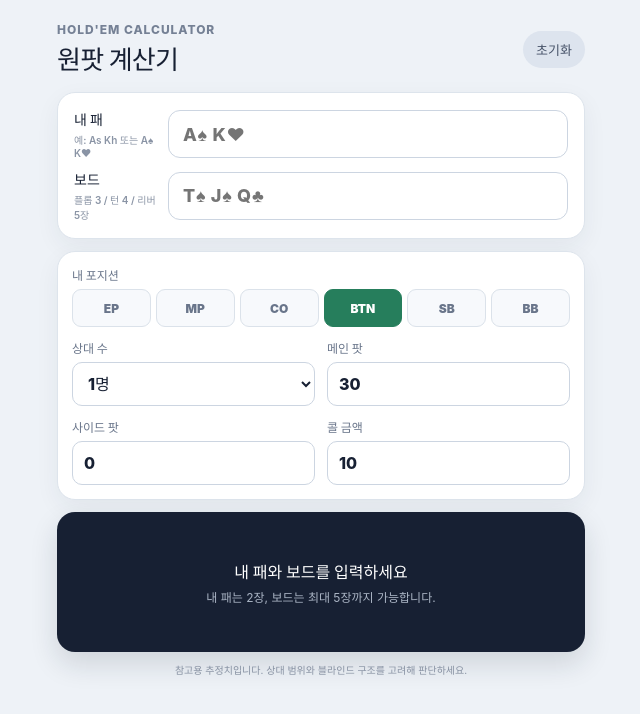
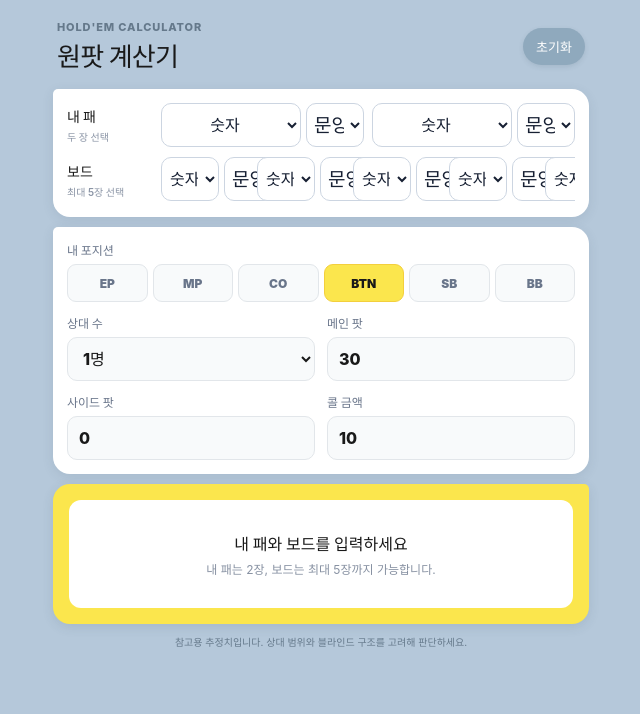
Before and after one commit to pimang2e/holdem-poker-calculator, a React (Vite) app: page / in a window 1280 px wide. Shown: the top 714 px of the page, without its empty margins (319-959 px from the left). Built offline with nearby package versions, Linux system fonts and the light colour scheme.

Commit message:
Add card pickers and Kakao-style UI
Co-authored-by: Copilot <223556219+Copilot@users.noreply.github.com>

```diff
--- a/src/App.css
+++ b/src/App.css
@@ -1,37 +1,46 @@
-.app-shell { width: min(560px, 100%); min-height: 100vh; margin: 0 auto; padding: 22px 16px 32px; }
-header { display:flex; align-items:center; justify-content:space-between; margin-bottom:16px; }
-.eyebrow { margin:0 0 2px; color:#758195; font-size:12px; font-weight:800; letter-spacing:.08em; text-transform:uppercase; }
+.app-shell { width: min(560px, 100%); min-height: 100vh; margin: 0 auto; padding: 18px 12px 32px; }
+header { display:flex; align-items:center; justify-content:space-between; margin-bottom:14px; padding:2px 4px; }
+.eyebrow { margin:0 0 2px; color:#65798b; font-size:11px; font-weight:800; letter-spacing:.08em; text-transform:uppercase; }
 h1 { margin:0; font-size:26px; letter-spacing:-.03em; }
-.reset { border:0; background:#dde4ee; color:#465268; border-radius:999px; padding:9px 13px; font-size:13px; font-weight:800; }
-.card { background:#fff; border:1px solid #dde4ec; border-radius:18px; box-shadow:0 8px 24px rgba(32,45,71,.06); }
-.hand-card { display:grid; grid-template-columns:82px 1fr; gap:10px 12px; align-items:center; padding:16px; }
+.reset { border:0; background:#8fa9bd; color:#fff; border-radius:999px; padding:9px 13px; font-size:13px; font-weight:800; box-shadow:0 2px 5px rgba(50,72,90,.12); }
+.card { background:#fff; border:0; border-radius:17px; box-shadow:0 3px 12px rgba(50,72,90,.10); }
+.hand-card { display:grid; grid-template-columns:82px 1fr; gap:10px 12px; align-items:center; padding:14px; border-top-left-radius:5px; }
 .hand-card label { display:flex; flex-direction:column; font-size:14px; font-weight:800; }
 .hand-card label span { margin-top:3px; color:#8a94a5; font-size:10px; font-weight:600; }
 .hand-card input { width:100%; height:48px; border:1px solid #ccd5e1; border-radius:12px; padding:0 14px; font-size:18px; font-weight:800; letter-spacing:.04em; }
 .hand-card input:focus { outline:3px solid rgba(38,126,92,.12); border-color:#267e5c; }
-.controls { display:grid; grid-template-columns:repeat(2,1fr); gap:12px; margin-top:12px; padding:14px; }
+.card-picker { display:grid; grid-template-columns:repeat(2,1fr); gap:8px; min-width:0; }
+.board-picker { grid-template-columns:repeat(5,88px); overflow-x:auto; padding-bottom:2px; }
+.hand-card label ~ .card-picker { grid-column:2; }
+.card-slot { display:grid; grid-template-columns:minmax(58px,1fr) 58px; gap:5px; }
+.card-slot select { width:100%; height:44px; min-width:0; border:1px solid #ccd5e1; border-radius:10px; background:#fff; color:#172033; font-weight:900; text-align:center; }
+.rank-select { padding:0 4px; font-size:16px; }
+.suit-select { padding:0 3px; font-size:19px; }
+.suit-select.h,.suit-select.d { color:#d84a57; }
+.suit-select.s,.suit-select.c { color:#172033; }
+.controls { display:grid; grid-template-columns:repeat(2,1fr); gap:12px; margin-top:10px; padding:14px; border-top-left-radius:5px; }
 .field { display:flex; flex-direction:column; gap:6px; min-width:0; }
 .field.full { grid-column:1/-1; }
 .field label,.field>span { color:#69758a; font-size:12px; font-weight:800; }
-.field input,.field select { width:100%; height:44px; border:1px solid #ccd5e1; border-radius:10px; background:#fff; padding:0 11px; color:#172033; font-weight:800; }
+.field input,.field select { width:100%; height:44px; border:1px solid #e2e6ea; border-radius:10px; background:#f8fafb; padding:0 11px; color:#191919; font-weight:800; }
 .segmented { display:grid; grid-template-columns:repeat(6,1fr); gap:5px; }
-.segmented button { height:38px; border:1px solid #dbe2ea; border-radius:9px; background:#f7f9fc; color:#69758a; font-size:12px; font-weight:900; }
-.segmented button.active { border-color:#267e5c; background:#267e5c; color:#fff; }
-.result-card { margin-top:12px; border-radius:18px; background:#172033; color:#fff; padding:16px; box-shadow:0 12px 28px rgba(23,32,51,.14); }
-.action-row { display:flex; align-items:flex-end; justify-content:space-between; padding-bottom:14px; border-bottom:1px solid rgba(255,255,255,.12); }
+.segmented button { height:38px; border:1px solid #e2e6ea; border-radius:9px; background:#f8fafb; color:#69758a; font-size:12px; font-weight:900; }
+.segmented button.active { border-color:#f3cf3d; background:#fbe64d; color:#191919; }
+.result-card { margin-top:10px; border-radius:17px; border-top-right-radius:5px; background:#fbe64d; color:#191919; padding:16px; box-shadow:0 3px 12px rgba(50,72,90,.12); }
+.action-row { display:flex; align-items:flex-end; justify-content:space-between; padding-bottom:14px; border-bottom:1px solid rgba(25,25,25,.12); }
 .action-row div { display:flex; flex-direction:column; }
-.action-row span { color:#abb5c5; font-size:12px; }
-.action-row strong { margin-top:3px; color:#67d7a5; font-size:23px; }
+.action-row span { color:#6d6426; font-size:12px; }
+.action-row strong { margin-top:3px; color:#191919; font-size:23px; }
 .equity { text-align:right; }
-.equity strong { color:#fff; }
+.equity strong { color:#191919; }
 .metrics { display:grid; grid-template-columns:repeat(2,1fr); gap:10px; padding-top:14px; }
 .metrics div { display:flex; flex-direction:column; }
-.metrics span { color:#abb5c5; font-size:11px; }
+.metrics span { color:#756d39; font-size:11px; }
 .metrics strong { margin-top:3px; font-size:17px; }
-.metrics .good { color:#67d7a5; }
-.metrics .bad { color:#ffb15c; }
-.empty { min-height:108px; display:flex; flex-direction:column; align-items:center; justify-content:center; text-align:center; }
+.metrics .good { color:#1d6d45; }
+.metrics .bad { color:#a74b27; }
+.empty { min-height:108px; display:flex; flex-direction:column; align-items:center; justify-content:center; text-align:center; background:#fff; border-radius:12px; }
 .empty strong { font-size:16px; }
-.empty span { margin-top:5px; color:#abb5c5; font-size:12px; }
-.disclaimer { margin:10px 4px 0; color:#8791a2; font-size:10px; text-align:center; }
+.empty span { margin-top:5px; color:#8791a2; font-size:12px; }
+.disclaimer { margin:10px 4px 0; color:#65798b; font-size:10px; text-align:center; }
 @media(max-width:380px){.app-shell{padding-inline:10px}.hand-card{grid-template-columns:72px 1fr}.segmented button{font-size:11px}}
--- a/src/App.jsx
+++ b/src/App.jsx
@@ -2,18 +2,64 @@ import { useMemo, useState } from 'react'
 import { calculateEquity, parseCards } from './poker'
 import './App.css'
 
+const ranks = ['2', '3', '4', '5', '6', '7', '8', '9', '10', 'J', 'Q', 'K', 'A']
+const suits = [
+  { value: 's', label: '♠' },
+  { value: 'h', label: '♥' },
+  { value: 'd', label: '♦' },
+  { value: 'c', label: '♣' },
+]
+
+const updateCard = (setter, cards, index, field, value) => {
+  setter(cards.map((card, cardIndex) => cardIndex === index ? { ...card, [field]: value } : card))
+}
+
+function CardPicker({ cards, setter, label }) {
+  return (
+    <div className={`card-picker ${label === '보드' ? 'board-picker' : 'hero-picker'}`}>
+      {cards.map((card, index) => (
+        <div className="card-slot" key={`${label}-${index}`}>
+          <select
+            aria-label={`${label} 카드 ${index + 1} 숫자`}
+            value={card.rank}
+            onChange={(event) => updateCard(setter, cards, index, 'rank', event.target.value)}
+            className="rank-select"
+          >
+            <option value="">숫자</option>
+            {ranks.map((rank) => <option key={rank} value={rank}>{rank}</option>)}
+          </select>
+          <select
+            aria-label={`${label} 카드 ${index + 1} 문양`}
+            value={card.suit}
+            onChange={(event) => updateCard(setter, cards, index, 'suit', event.target.value)}
+            className={`suit-select ${card.suit}`}
+          >
+            <option value="">문양</option>
+            {suits.map((suit) => <option key={suit.value} value={suit.value}>{suit.label}</option>)}
+          </select>
+        </div>
+      ))}
+    </div>
+  )
+}
+
 function App() {
-  const [hero, setHero] = useState('')
-  const [board, setBoard] = useState('')
+  const [hero, setHero] = useState([{ rank: '', suit: '' }, { rank: '', suit: '' }])
+  const [board, setBoard] = useState(Array.from({ length: 5 }, () => ({ rank: '', suit: '' })))
   const [position, setPosition] = useState('BTN')
   const [opponents, setOpponents] = useState(1)
   const [pot, setPot] = useState(30)
   const [sidePot, setSidePot] = useState(0)
   const [callAmount, setCallAmount] = useState(10)
 
+  const cardString = (cards) => cards
+    .filter((card) => card.rank && card.suit)
+    .map((card) => `${card.rank === '10' ? 'T' : card.rank}${card.suit}`)
+    .join(' ')
+
   const result = useMemo(() => {
-    const heroCards = parseCards(hero)
-    const boardCards = parseCards(board)
+    const heroCards = parseCards(cardString(hero))
+    const boardCards = parseCards(cardString(board))
     if (heroCards.length !== 2 || boardCards.length > 5) return null
     const allCards = [...heroCards, ...boardCards]
     if (new Set(allCards).size !== allCards.length) return null
@@ -38,14 +84,20 @@ function App() {
     <main className="app-shell">
       <header>
         <div><p className="eyebrow">Hold'em Calculator</p><h1>원팟 계산기</h1></div>
-        <button className="reset" onClick={() => { setHero(''); setBoard(''); setPot(30); setSidePot(0); setCallAmount(10) }}>초기화</button>
+        <button className="reset" onClick={() => {
+          setHero([{ rank: '', suit: '' }, { rank: '', suit: '' }])
+          setBoard(Array.from({ length: 5 }, () => ({ rank: '', suit: '' })))
+          setPot(30)
+          setSidePot(0)
+          setCallAmount(10)
+        }}>초기화</button>
       </header>
 
       <section className="card hand-card">
-        <label>내 패<span>예: As Kh 또는 A♠ K♥</span></label>
-        <input value={hero} onChange={(event) => setHero(event.target.value)} placeholder="A♠ K♥" />
-        <label>보드<span>플롭 3 / 턴 4 / 리버 5장</span></label>
-        <input value={board} onChange={(event) => setBoard(event.target.value)} placeholder="T♠ J♠ Q♣" />
+        <label>내 패<span>두 장 선택</span></label>
+        <CardPicker cards={hero} setter={setHero} label="내 패" />
+        <label>보드<span>최대 5장 선택</span></label>
+        <CardPicker cards={board} setter={setBoard} label="보드" />
       </section>
 
       <section className="card controls">
--- a/src/index.css
+++ b/src/index.css
@@ -1,7 +1,7 @@
 :root {
   font-family: Inter, system-ui, -apple-system, BlinkMacSystemFont, "Segoe UI", sans-serif;
-  color: #172033;
-  background: #eef2f7;
+  color: #191919;
+  background: #b5c8da;
   font-synthesis: none;
   text-rendering: optimizeLegibility;
 }
```
